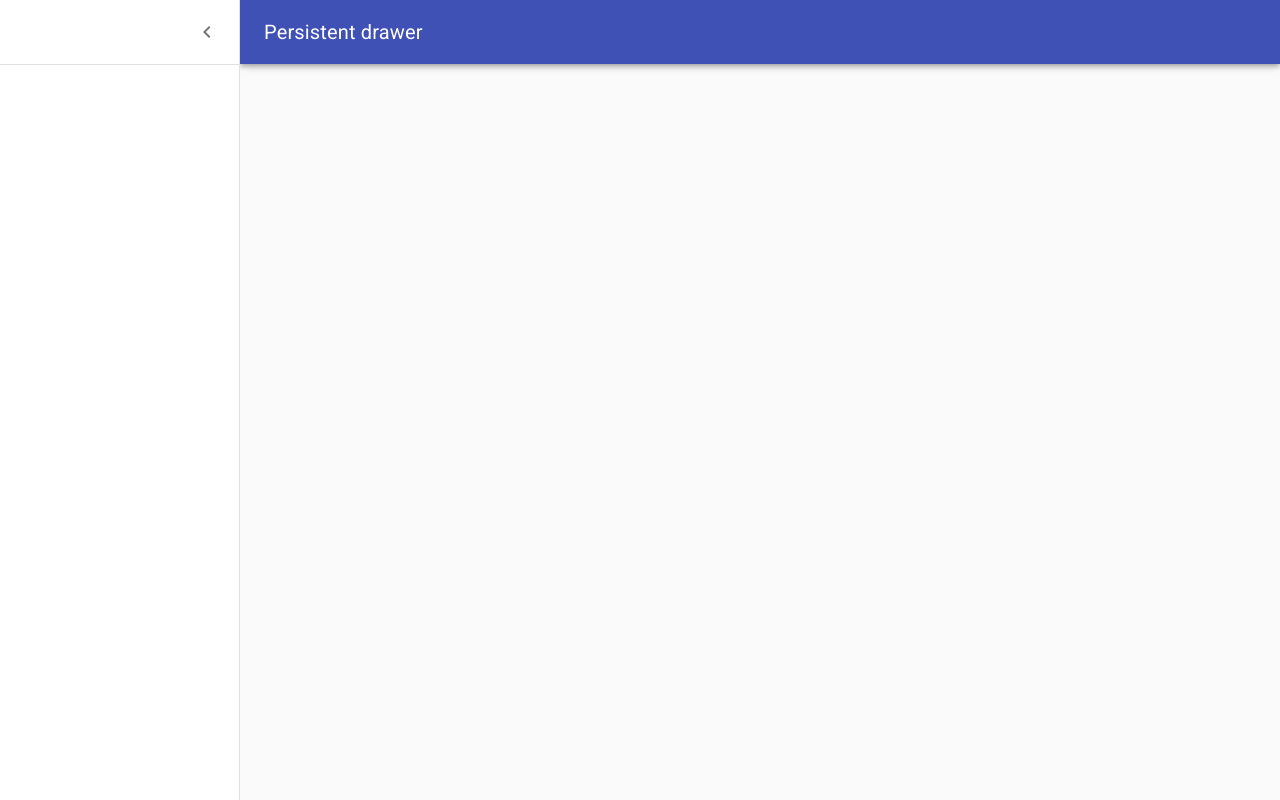
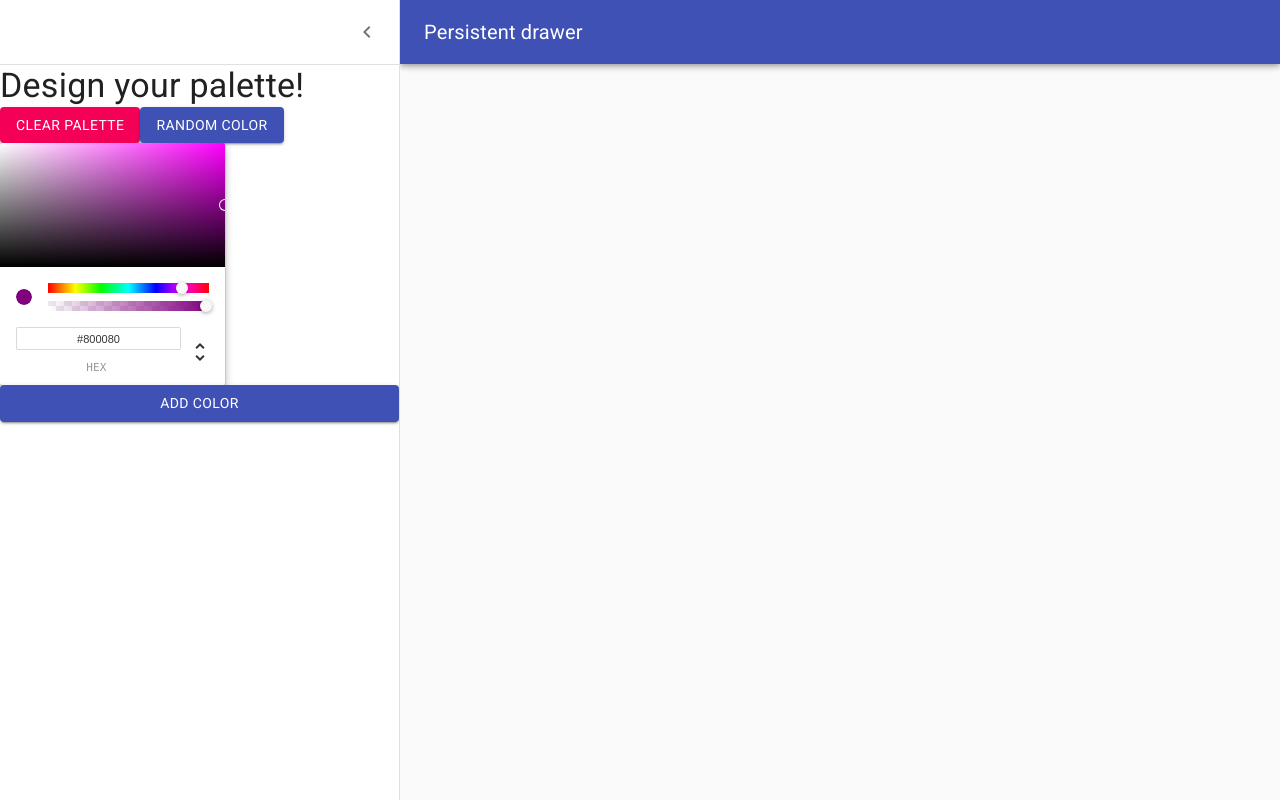
Before and after one commit to zackdeacon/react-color-project, a React (Create React App) app in the folder colors-app/: page /palette/new in a window 1280 px wide. Both pictures are taken after a click on the button "Open drawer". Built offline with nearby package versions, Linux system fonts and the light colour scheme.

Commit message:
added color picker

```diff
--- a/colors-app/package.json
+++ b/colors-app/package.json
@@ -12,6 +12,7 @@
     "chroma-js": "^2.1.0",
     "rc-slider": "^9.7.1",
     "react": "^17.0.1",
+    "react-color": "^2.19.3",
     "react-copy-to-clipboard": "^5.0.2",
     "react-dom": "^17.0.1",
     "react-router-dom": "^5.2.0",
--- a/colors-app/src/NewPaletteForm.js
+++ b/colors-app/src/NewPaletteForm.js
@@ -10,8 +10,10 @@
 import IconButton from "@material-ui/core/IconButton";
 import MenuIcon from "@material-ui/icons/Menu";
 import ChevronLeftIcon from "@material-ui/icons/ChevronLeft";
+import { ChromePicker } from "react-color";
+import { Button } from '@material-ui/core';
 
-const drawerWidth = 240;
+const drawerWidth = 400;
 
 const styles = theme => ({
     root: {
@@ -69,20 +71,16 @@
         marginLeft: 0
     }
 });
-
 class NewPaletteForm extends Component {
     state = {
         open: false
     };
-
     handleDrawerOpen = () => {
         this.setState({ open: true });
     };
-
     handleDrawerClose = () => {
         this.setState({ open: false });
     };
-
     render() {
         const { classes } = this.props;
         const { open } = this.state;
@@ -124,6 +122,16 @@
                         </IconButton>
                     </div>
                     <Divider />
+                    <Typography variant="h4">Design your palette!</Typography>
+                    <div>
+                    <Button variant="contained" color="secondary">Clear Palette</Button>
+                    <Button variant="contained" color="primary">Random Color</Button>
+                    </div>
+                    <ChromePicker
+                    color="purple"
+                    onChangeComplete={(newColor)=> console.log(newColor)}
+                    />
+                    <Button variant="contained" color="primary">Add Color</Button>
                 </Drawer>
                 <main
                     className={classNames(classes.content, {
```
Also changed, not shown: 2 other files (tests, documents, lock files or other folders).
